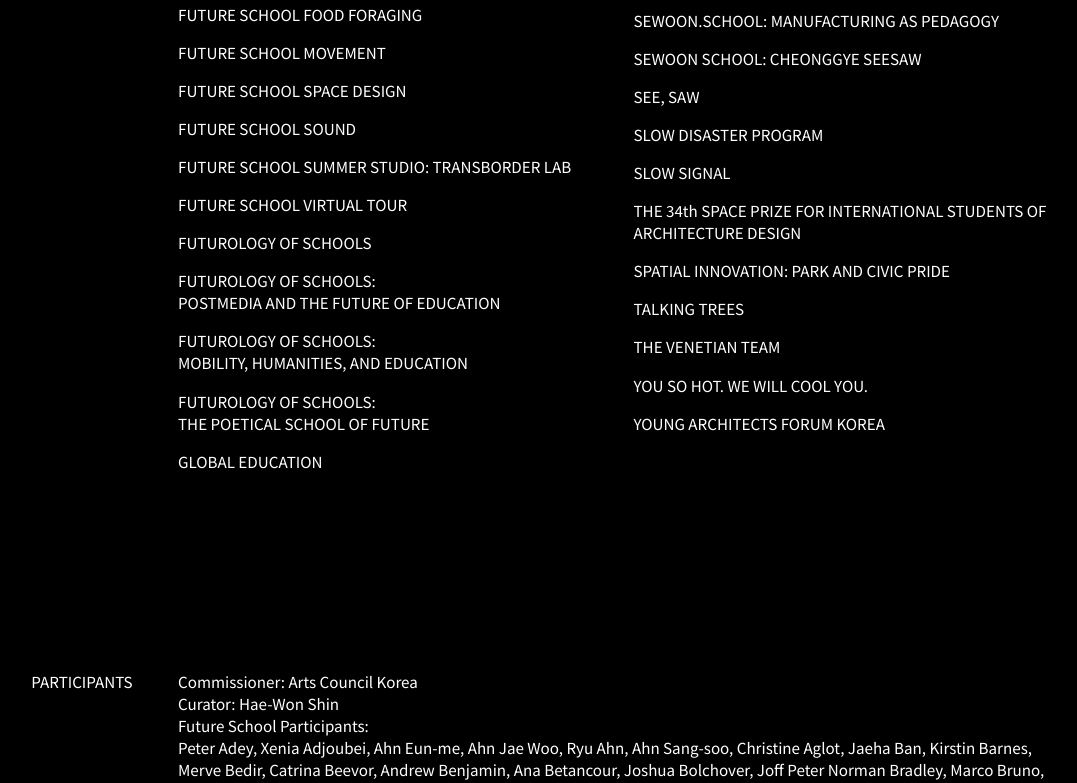
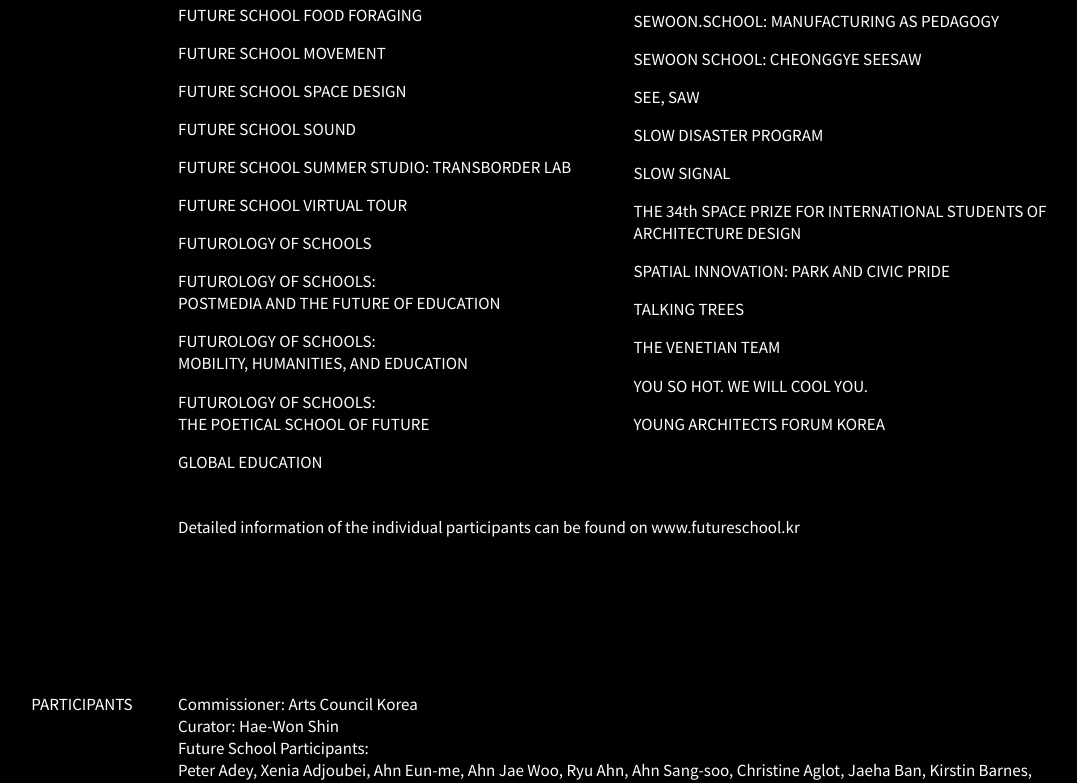
Before and after one commit to joie1234/joie1234.github.io, a plain HTML site: page index.html in a window 1280 px wide. Shown: the part 2319-3102 px from the top of the page, without its empty margins (14-1091 px from the left). Drawn offline with nearby package versions, Linux system fonts and the light colour scheme; a web font is replaced by a local one.

Commit message:
04222021

```diff
--- a/index.html
+++ b/index.html
@@ -562,6 +562,7 @@
 				<span>협업의 아틀리에
 					<div class="program_popup">컨스트럭트랩 알렉산더 뢰머, 조안느 푸젱</div></span>
 			</div>
+			Detailed information of the individual participants can be found on <a href="http://futureschool.kr" target="_blank">www.futureschool.kr</a>
 		</div>
 	    <div class="content content_3" id="PARTICIPANTS">
 			<div class="cat"><span class="english">PARTICIPANTS</span><span class="korean">참가자</span></div>
```
